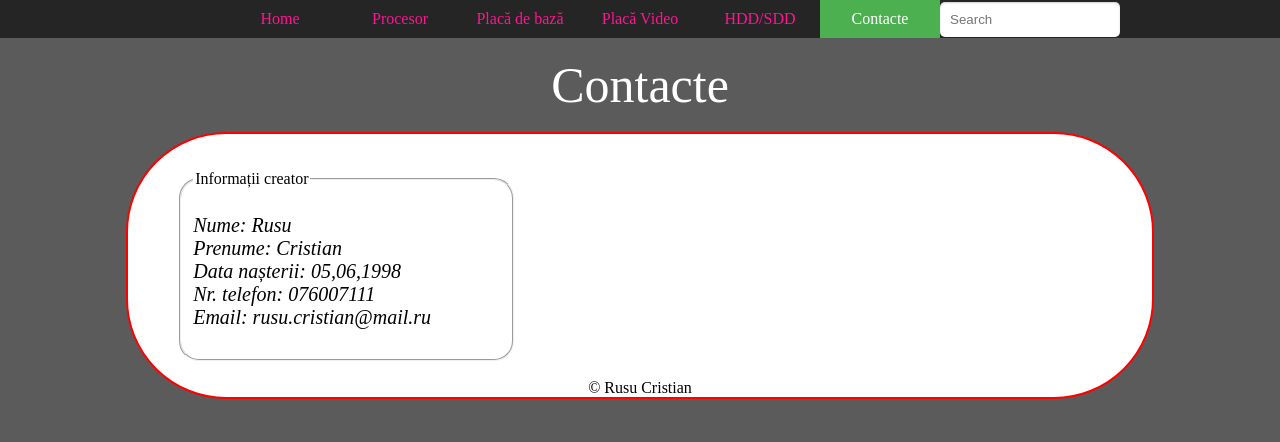
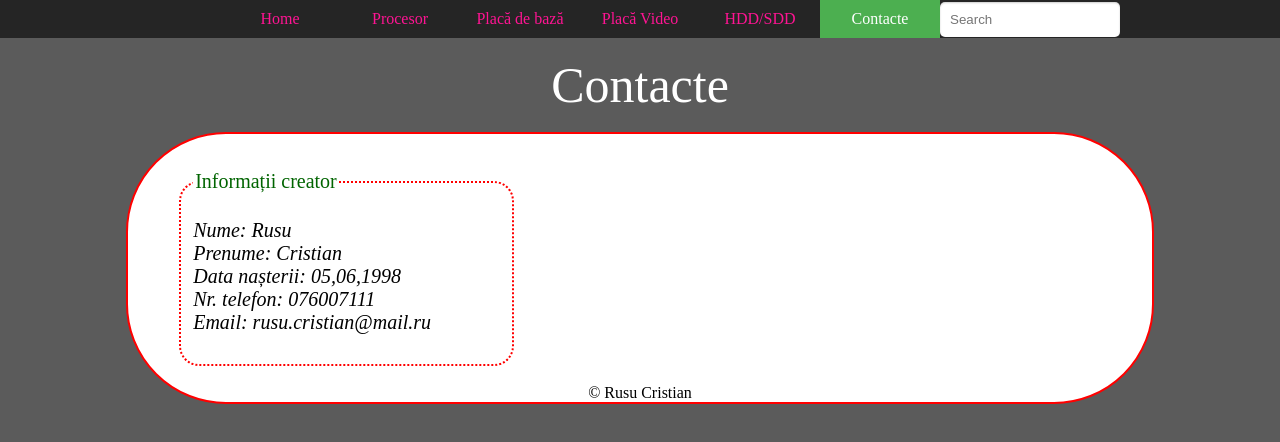
Before and after one commit to rusucristian/rusucristian.github.io, a plain HTML site: page cont.html in a window 1280 px wide. Drawn offline with Linux system fonts and the light colour scheme.

Commit message:
Add files via upload

```diff
--- a/style2.css
+++ b/style2.css
@@ -105,7 +105,14 @@ fieldset{
     padding: 10px;
     border-radius: 5px;
     box-shadow: inset 0 1px 2px rgba(0,0,0,.2);
-    transition: width .7s;
+}
+fieldset{
+    border-color: red;
+    border-style: dotted;
+}
+legend{
+    color: darkgreen;
+    font-size: 20px;
 }
 @media screen and (max-width: 1000px)
 {
@@ -127,10 +134,10 @@ p{
 font{
     font-size: 20px;
 }
-    li{
-        display: block;
-        width: 100%;
-    }
+li{
+    display: block;
+    width: 100%;
+}
 #searchform{
     width: 100%;
 }
```
